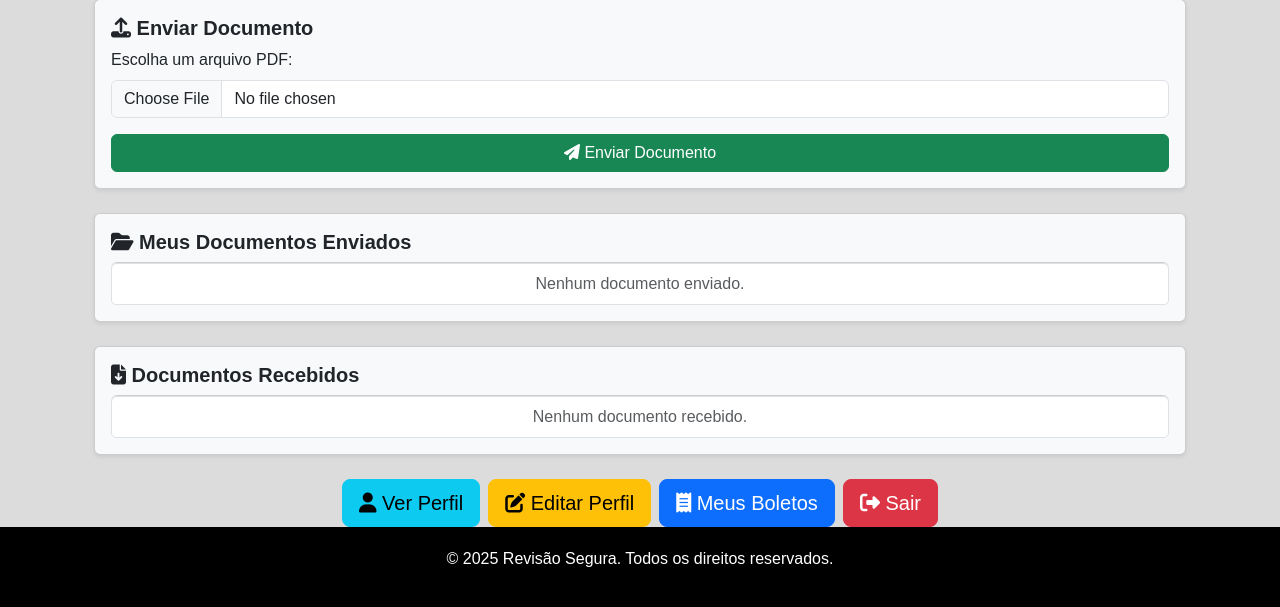
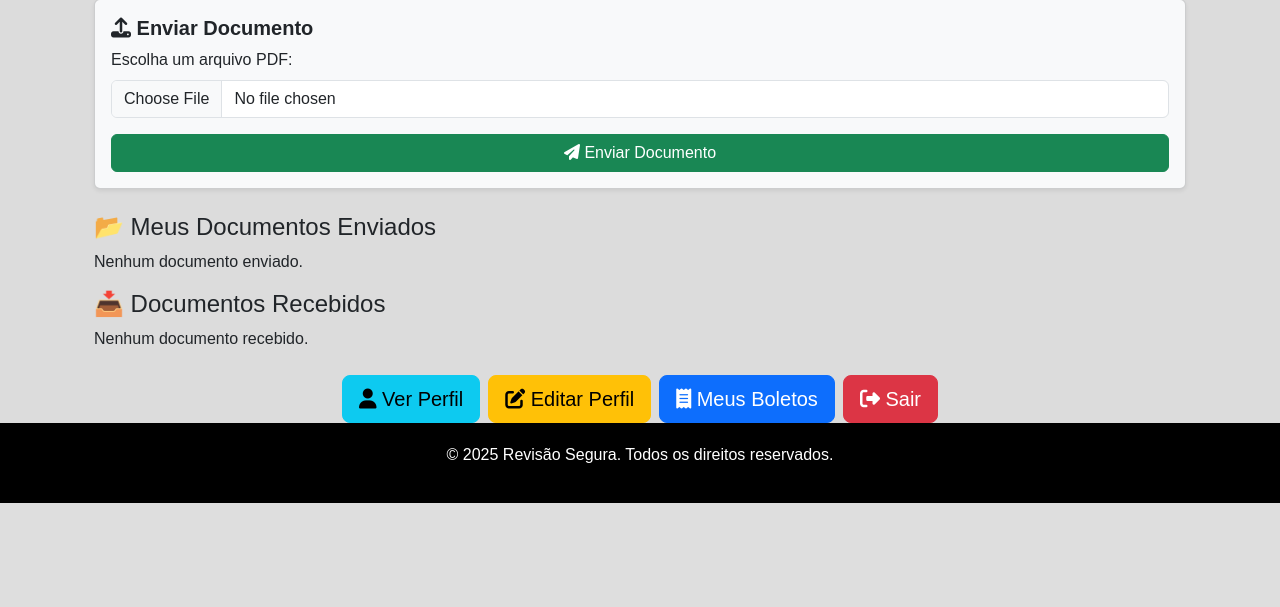
Before and after one commit to revisaosegura/siterevisaosegura, a Django app: page /usuarios/enviar_documento_cliente/ in a window 1280 px wide. Shown: the part 353-960 px from the top of the page. After the commit the page ends 856 px from the top, so only its background shows below. Run offline with Django 5.2, Linux system fonts and the light colour scheme; a user stored in the database is signed in; data that the repository does not hold is empty.

Commit message:
Correções no dashboard e migração de usuários

```diff
--- a/revisao_segura/usuarios/views.py
+++ b/revisao_segura/usuarios/views.py
@@ -40,7 +40,12 @@ def dashboard(request):
     documentos_cliente = Documento.objects.filter(usuario=request.user, enviado_pelo_cliente=True)
 
     # Pega todos os documentos que o ADMIN enviou para esse usuário
-    documentos_admin = Documento.objects.filter(usuario=request.user, enviado_pelo_cliente=True)
+    documentos_admin = Documento.objects.filter(usuario=request.user, enviado_pelo_cliente=False)
+
+    context = {
+        'documentos_enviados': documentos_enviados,
+        'documentos_recebidos': documentos_recebidos,
+    }
 
     print(f"Usuário: {request.user}")  # Depuração
     print(f"Documentos encontrados: {documentos_cliente}, {documentos_admin}")  # Depuração
--- a/templates/usuarios/dashboard.html
+++ b/templates/usuarios/dashboard.html
@@ -60,47 +60,24 @@
     </div>
     {% endif %}
 
-    <div class="card shadow-sm p-3 mb-4 bg-light rounded">
-        <h5 class="fw-bold"><i class="fas fa-folder-open"></i> Meus Documentos Enviados</h5>
-        <ul class="list-group">
-            {% for documento in documentos_cliente %}
-                <li class="list-group-item d-flex justify-content-between align-items-center">
-                    <span>
-                        <i class="fas fa-file-pdf text-danger"></i>
-                        <a href="{{ documento.arquivo.url }}" target="_blank">
-                            {{ documento.titulo }}
-                        </a>
-                        <span class="badge {% if documento.status == 'pendente' %}bg-warning{% elif documento.status == 'aprovado' %}bg-success{% else %}bg-danger{% endif %}">
-                            {{ documento.get_status_display }}
-                        </span>
-                    </span>
-                    <a href="{% url 'excluir_documento' documento.id %}" class="btn btn-danger btn-sm">
-                        <i class="fas fa-trash-alt"></i> Excluir
-                    </a>
-                </li>
+    <!-- 🔹 Lista de Documentos Enviados -->
+<div>
+    <h4>📂 Meus Documentos Enviados</h4>
+    {% for documento in documentos_enviados %}
+        <a href="{{ documento.arquivo.url }}">{{ documento.titulo }}</a>
     {% empty %}
-                <li class="list-group-item text-center text-muted">Nenhum documento enviado.</li>
+        <p>Nenhum documento enviado.</p>
     {% endfor %}
-        </ul>
 </div>
 
-    <div class="card shadow-sm p-3 mb-4 bg-light rounded">
-        <h5 class="fw-bold"><i class="fas fa-file-download"></i> Documentos Recebidos</h5>
-        <ul class="list-group">
-            {% for documento in documentos_admin %}
-                <li class="list-group-item d-flex justify-content-between align-items-center">
-                    <span>
-                        <i class="fas fa-file-pdf text-primary"></i>
-                        <a href="{{ documento.arquivo.url }}" target="_blank">{{ documento.titulo }}</a>
-                    </span>
-                    <a href="{{ documento.arquivo.url }}" class="btn btn-primary btn-sm">
-                        <i class="fas fa-download"></i> Baixar
-                    </a>
-                </li>
+<!-- 🔹 Lista de Documentos Recebidos -->
+<div>
+    <h4>📥 Documentos Recebidos</h4>
+    {% for documento in documentos_recebidos %}
+        <a href="{{ documento.arquivo.url }}">{{ documento.titulo }}</a>
     {% empty %}
-                <li class="list-group-item text-center text-muted">Nenhum documento recebido.</li>
+        <p>Nenhum documento recebido.</p>
     {% endfor %}
-        </ul>
 </div>
 
     <div class="text-center mt-4 d-grid gap-2 d-md-flex justify-content-md-center">
```
Also changed, not shown: revisao_segura/usuarios/migrations/0003_auto_20250309_1736.py (added). Lines whose indentation alone changed are shown as unchanged.
